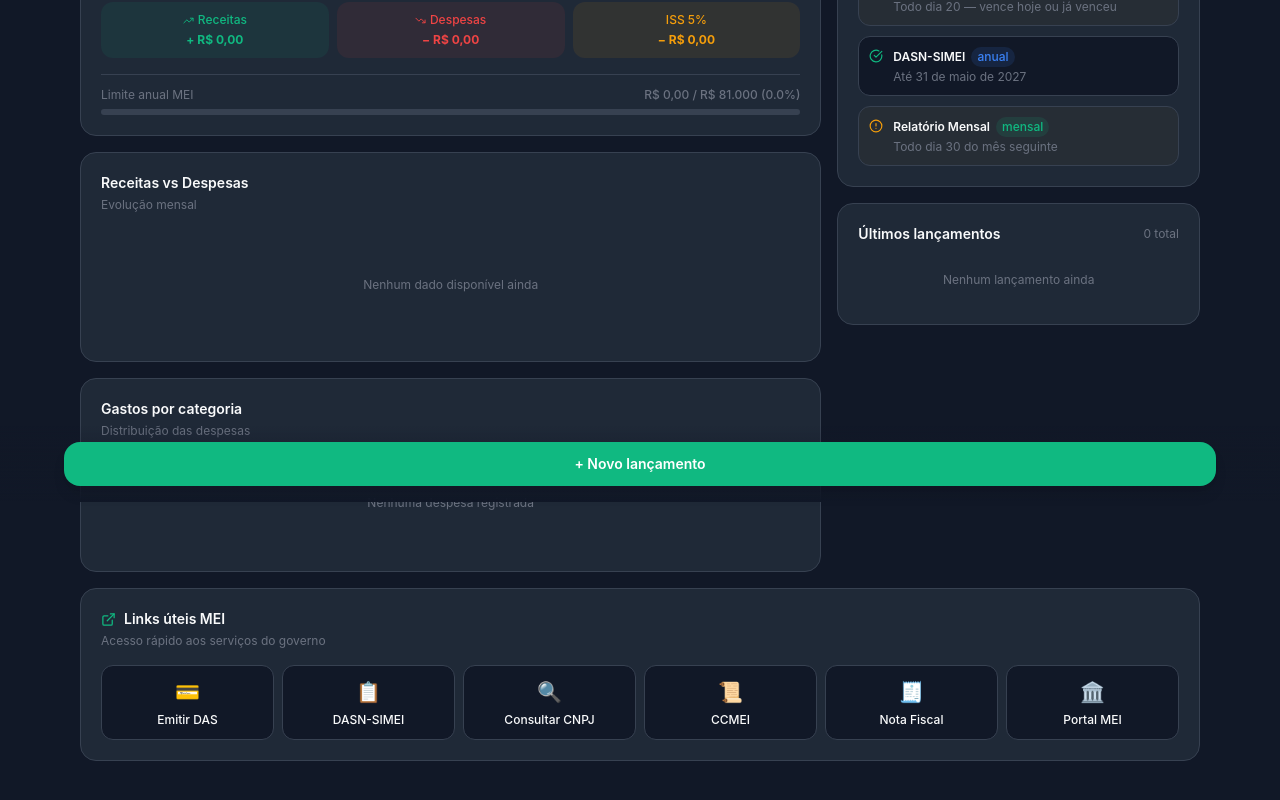
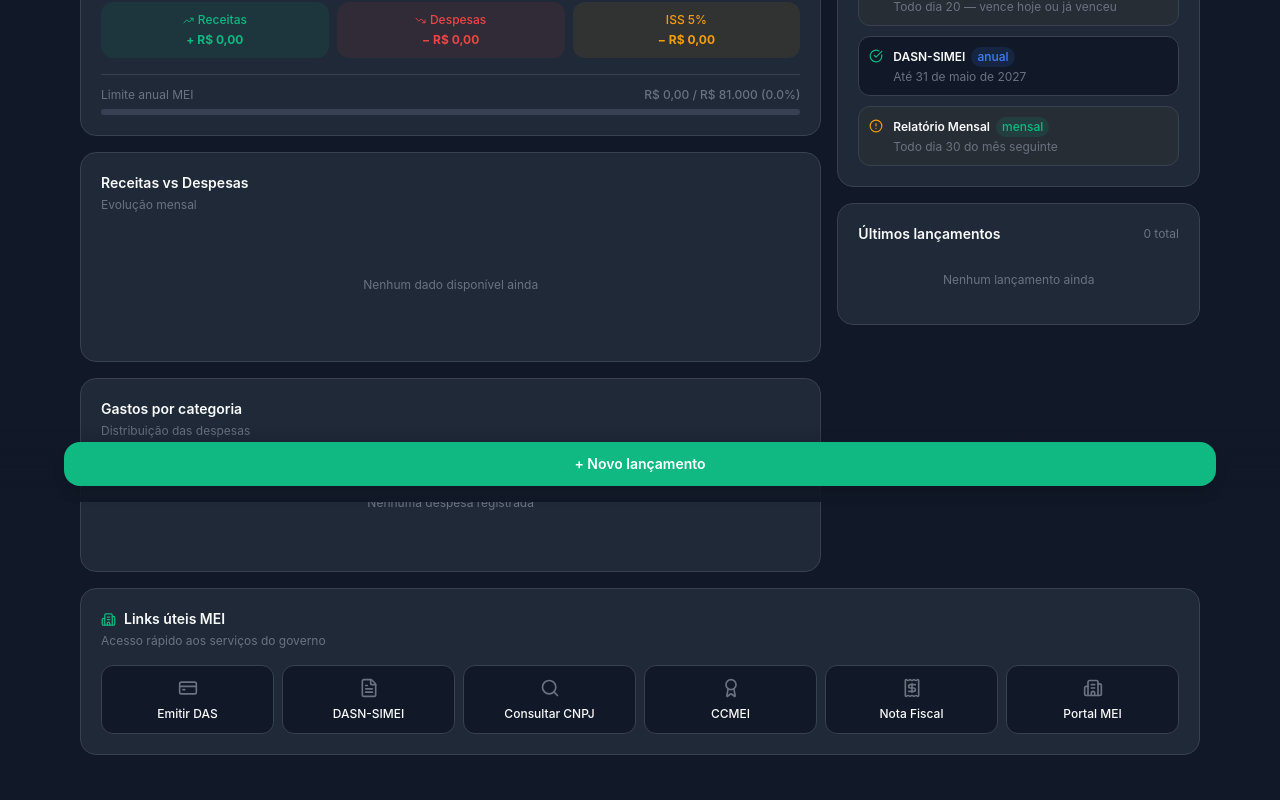
Before and after one commit to MatheusJalles/mei-dashboard, a React (Vite) app: page / in a window 1280 px wide. Shown: the part 298-1098 px from the top of the page. Built offline with nearby package versions, Linux system fonts and the light colour scheme.

Commit message:
botões interativos

```diff
--- a/src/components/LinksMEI.tsx
+++ b/src/components/LinksMEI.tsx
@@ -1,8 +1,13 @@
-import { ExternalLink } from 'lucide-react'
+import { CreditCard, FileText, Search, Award, Receipt, Building2 } from 'lucide-react'
 import { getLinksMEI } from '../utils/formatters'
+import { useState } from 'react'
+
+const ICONES = [CreditCard, FileText, Search, Award, Receipt, Building2]
+const CORES_HOVER = ['#10B981', '#3B82F6', '#8B5CF6', '#F59E0B', '#EF4444', '#06B6D4']
 
 export default function LinksMEI() {
   const links = getLinksMEI()
+  const [hoveredIndex, setHoveredIndex] = useState<number | null>(null)
 
   function abrirLink(url: string) {
     window.open(url, '_blank', 'noopener,noreferrer')
@@ -11,25 +16,45 @@ export default function LinksMEI() {
   return (
     <div className="card">
       <div className="flex items-center gap-2 mb-1">
-        <ExternalLink size={15} style={{ color: '#10B981' }} />
+        <Building2 size={15} style={{ color: '#10B981' }} />
         <p className="text-primary font-semibold text-sm">Links úteis MEI</p>
       </div>
       <p className="text-muted text-xs mb-4">Acesso rápido aos serviços do governo</p>
 
       <div className="grid grid-cols-3 sm:grid-cols-6 gap-2">
-        {links.map((link, i) => (
+        {links.map((link, i) => {
+          const Icone = ICONES[i]
+          const isHovered = hoveredIndex === i
+          const cor = CORES_HOVER[i]
+
+          return (
             <div
               key={i}
               onClick={() => abrirLink(link.url)}
-            className="flex flex-col items-center gap-1.5 p-3 rounded-xl border border-theme cursor-pointer transition-all hover:border-emerald-500/40 group"
-            style={{ backgroundColor: 'var(--bg-primary)' }}
+              onMouseEnter={() => setHoveredIndex(i)}
+              onMouseLeave={() => setHoveredIndex(null)}
+              className="flex flex-col items-center gap-2 p-3 rounded-xl border cursor-pointer transition-all duration-200"
+              style={{
+                backgroundColor: isHovered ? `${cor}12` : 'var(--bg-primary)',
+                borderColor: isHovered ? `${cor}50` : 'var(--border)',
+              }}
             >
-            <span className="text-xl">{link.icone}</span>
-            <p className="text-primary text-xs font-medium text-center group-hover:text-emerald-400 transition-colors leading-tight">
+              <Icone
+                size={20}
+                style={{
+                  color: isHovered ? cor : 'var(--text-muted)',
+                  transition: 'color 0.2s',
+                }}
+              />
+              <p
+                className="text-xs font-medium text-center leading-tight transition-colors duration-200"
+                style={{ color: isHovered ? cor : 'var(--text-primary)' }}
+              >
                 {link.titulo}
               </p>
             </div>
-        ))}
+          )
+        })}
       </div>
     </div>
   )
```
Lines whose indentation alone changed are shown as unchanged.
